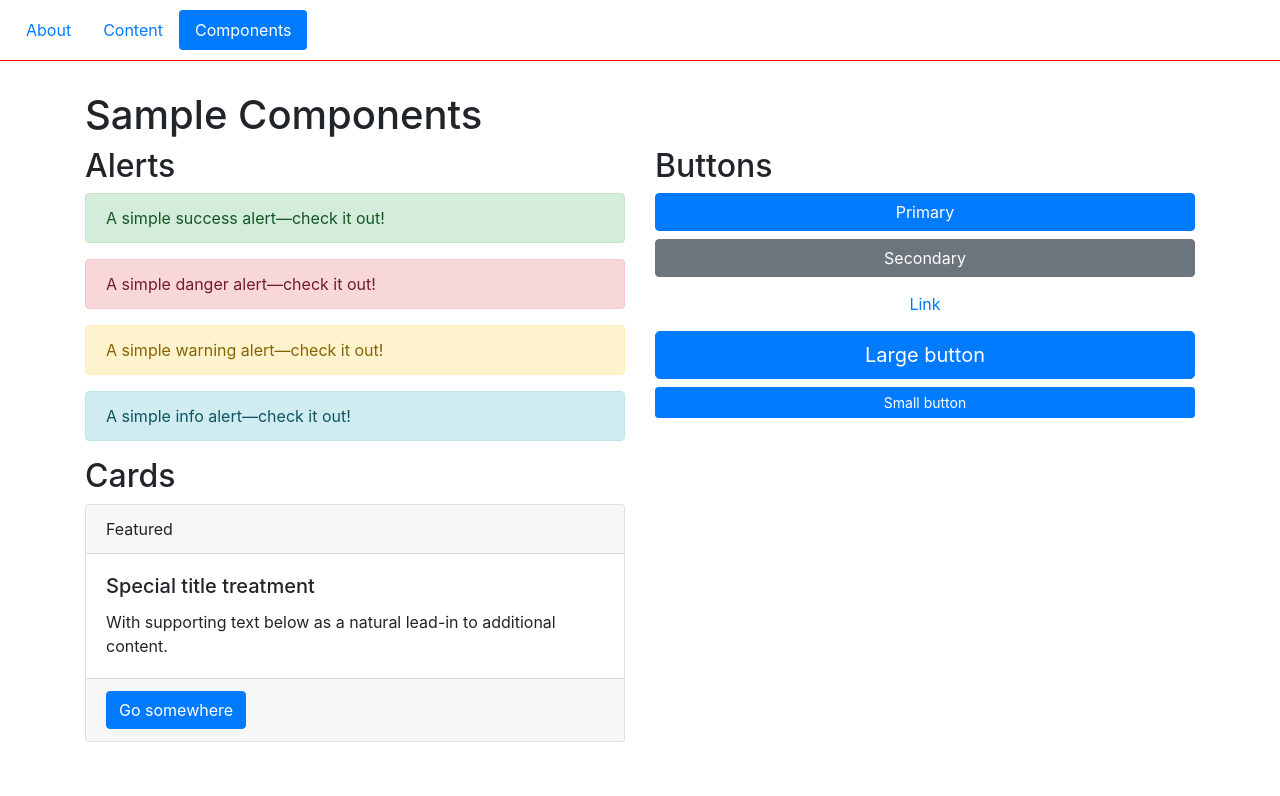
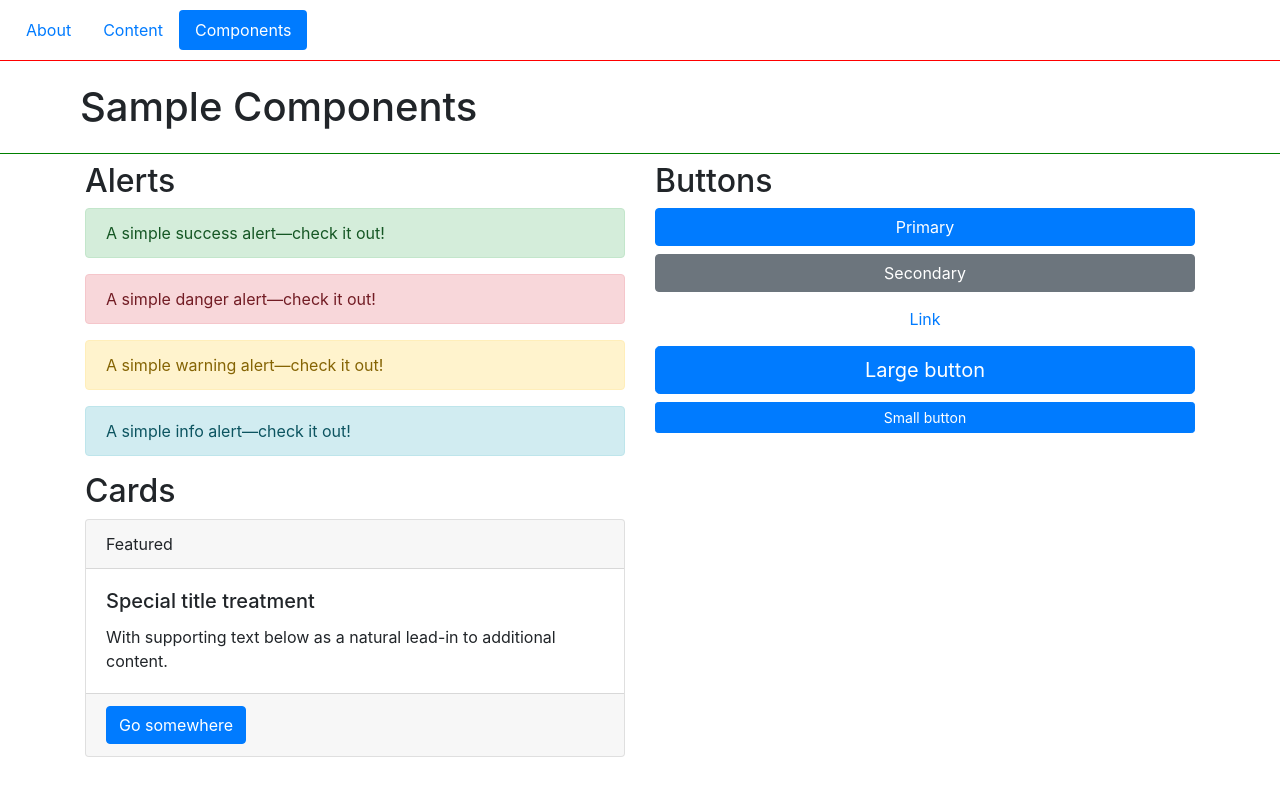
Before and after one commit to antoinediot/styling-playground, a React (Create React App) app: page /components in a window 1280 px wide. Shown: the top 796 px of the page. Built offline with nearby package versions, Linux system fonts and the light colour scheme.

Commit message:
Styled page title

```diff
--- a/src/App.js
+++ b/src/App.js
@@ -33,8 +33,6 @@ function App() {
           </ul>
         </nav>
 
-        <div class="container">
-
         <React.Fragment>
           <Switch>
             <Route exact path={'/'} component={About} />
@@ -42,8 +40,9 @@ function App() {
             <Route exact path={'/components'} component={SampleComponents} />
           </Switch>
         </React.Fragment>
+
       </div>
-      </div>
+
     </Router>
   );
 }
--- a/src/components/pages/About.js
+++ b/src/components/pages/About.js
@@ -9,8 +9,10 @@ function About() {
     return (
         <React.Fragment>
             <header>
-                <h1>About This Project</h1>
+                <h1 class="page-title">About This Project</h1>
             </header>
+
+            <div class="container">
 
                 <article>
                     <p>This sample project exists as a playground for experimenting with different styling tools and techniques.</p>
@@ -39,6 +41,8 @@ function About() {
                     </ul>
                 </article>
 
+            </div>
+
         </React.Fragment>
     )
 }
--- a/src/components/pages/SampleComponents.js
+++ b/src/components/pages/SampleComponents.js
@@ -9,8 +9,10 @@ function SampleComponents() {
     return (
         <React.Fragment>
             <header>
-                <h1>Sample Components</h1>
+                <h1 class="page-title">Sample Components</h1>
             </header>
+
+            <div class="container">
 
                 <article>
                     <div class="row">
@@ -59,6 +61,8 @@ function SampleComponents() {
 
                     </div>
                 </article>
+
+            </div>
         </React.Fragment>
     )
 }
--- a/src/components/pages/SampleContent.js
+++ b/src/components/pages/SampleContent.js
@@ -10,8 +10,10 @@ function SampleContent() {
 
         <React.Fragment>
             <header>
-                <h1>Sample Content</h1>
+                <h1 class="page-title">Sample Content</h1>
             </header>
+
+            <div class="container">
 
                 <article>
 
@@ -68,6 +70,8 @@ function SampleContent() {
                     </div>
                 </article>
 
+            </div>
+
         </React.Fragment>
     )
 }
--- a/src/styles/App.scss
+++ b/src/styles/App.scss
@@ -1,3 +1,4 @@
 @import "~bootstrap/scss/bootstrap";
 
-@import "./GlobalNav";
+@import "./scaffolding";
+@import "./global-nav";
--- a/src/styles/_GlobalNav.scss
+++ b/src/styles/_global-nav.scss
@@ -1,6 +1,5 @@
 .global-nav {
     padding: 10px;
-    margin-bottom: 30px;
 
     border-bottom: solid 1px red;
 }
--- /dev/null
+++ b/src/styles/_scaffolding.scss
@@ -0,0 +1,5 @@
+h1.page-title {
+    padding: .4em 2em;
+    line-height: 1.5em;
+    border-bottom: solid 1px green;
+}
```
Lines whose indentation alone changed are shown as unchanged.
